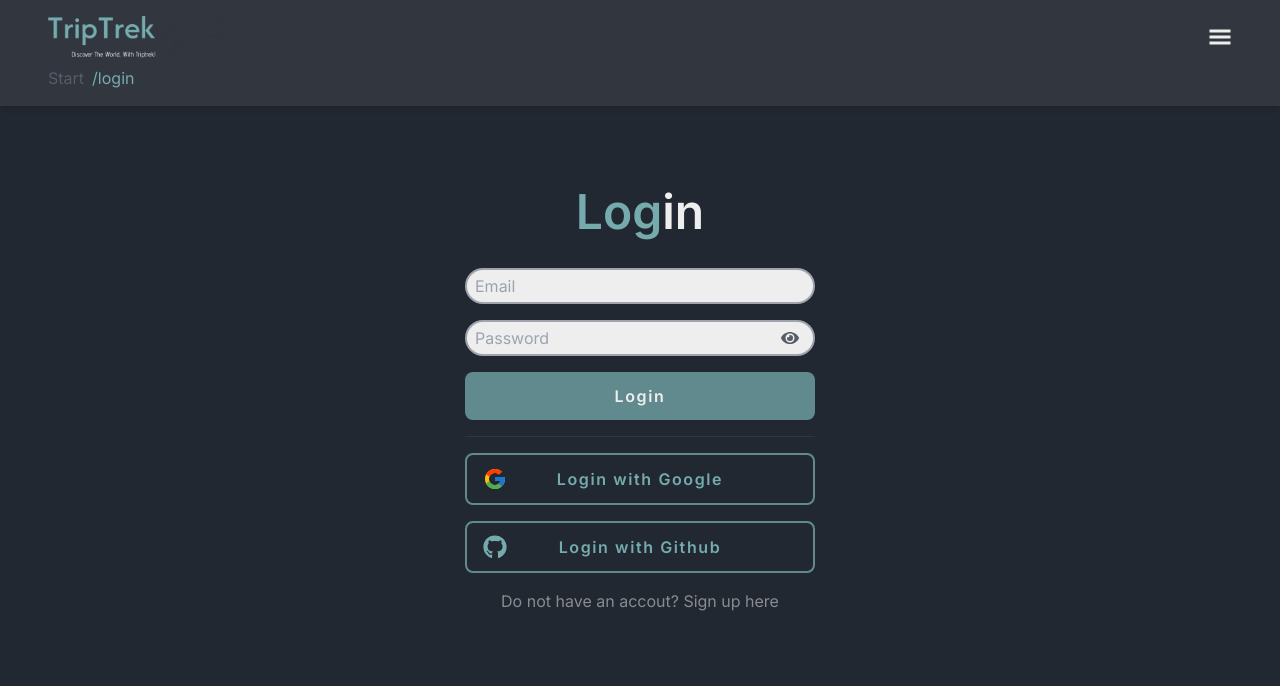
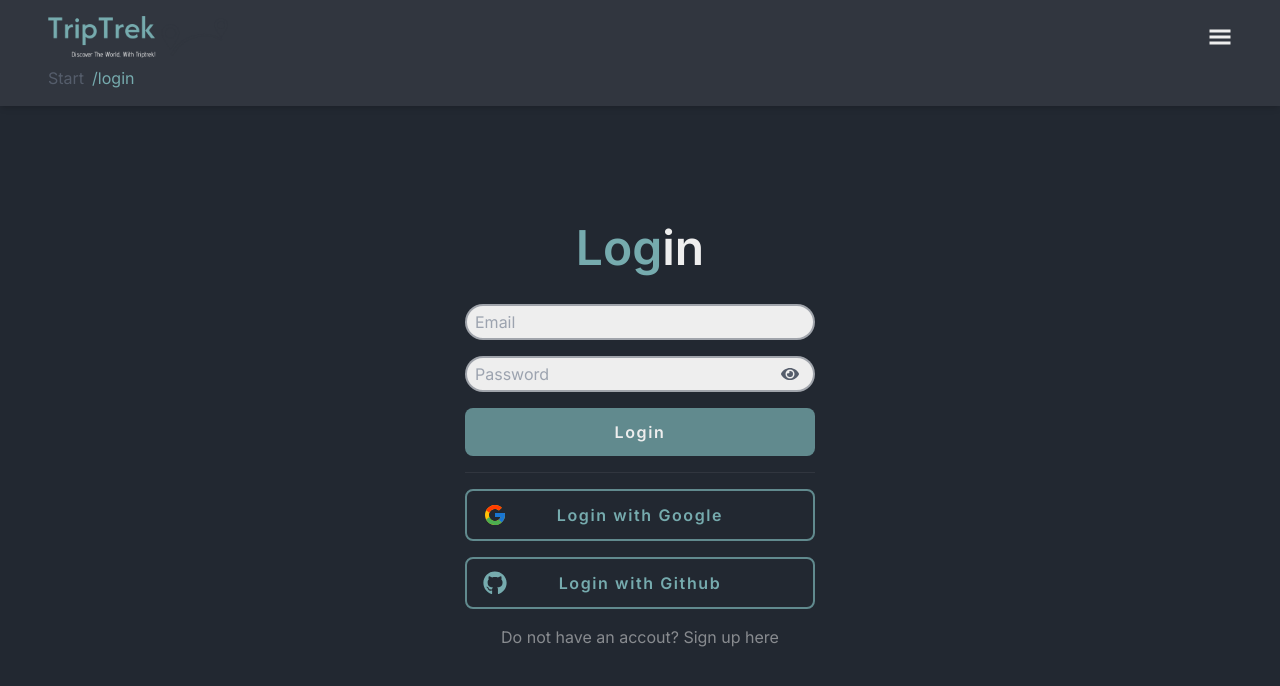
Before and after one commit to GITZMBE/TripTrek, a Next.js app: page /login in a window 1280 px wide. Shown: the top 686 px of the page. Built offline with nearby package versions, Linux system fonts and the light colour scheme; what world-countries would draw is missing.

Commit message:
Change padding from py to pt in Container component

```diff
--- a/src/components/layout/Container.tsx
+++ b/src/components/layout/Container.tsx
@@ -9,7 +9,7 @@ interface ContainerProps extends ComponentPropsWithoutRef<"div"> {
 
 export const Container = ({ center, extraPadding, children, className, ...props }: ContainerProps) => {
   return (
-    <div className={`w-full min-h-screen flex flex-col gap-8 items-center ${ center && 'justify-center' } ${ extraPadding ? 'py-32' : 'py-[105px]' } px-4 sm:px-8 md:px-12 bg-primary ${ className }`} {...props}>
+    <div className={`w-full min-h-screen flex flex-col gap-8 items-center ${ center && 'justify-center' } ${ extraPadding ? 'pt-32' : 'pt-[105px]' } pb-8 px-4 sm:px-8 md:px-12 bg-primary ${ className }`} {...props}>
       { children }
     </div>
   )
```
